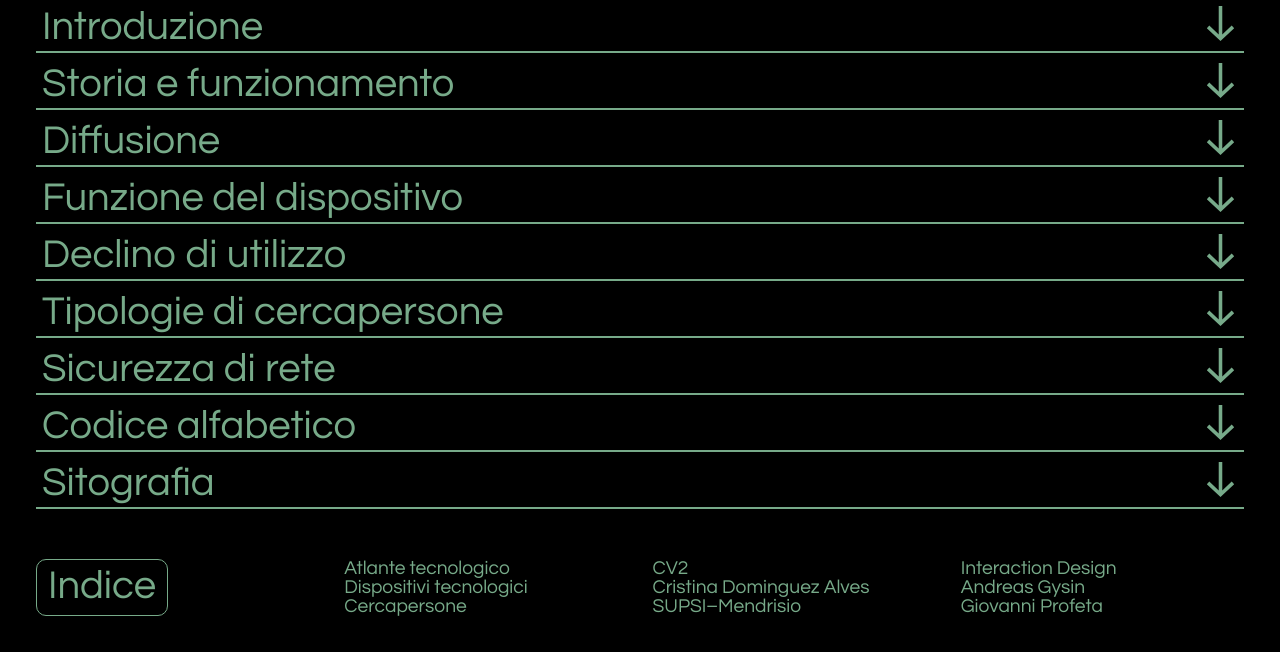
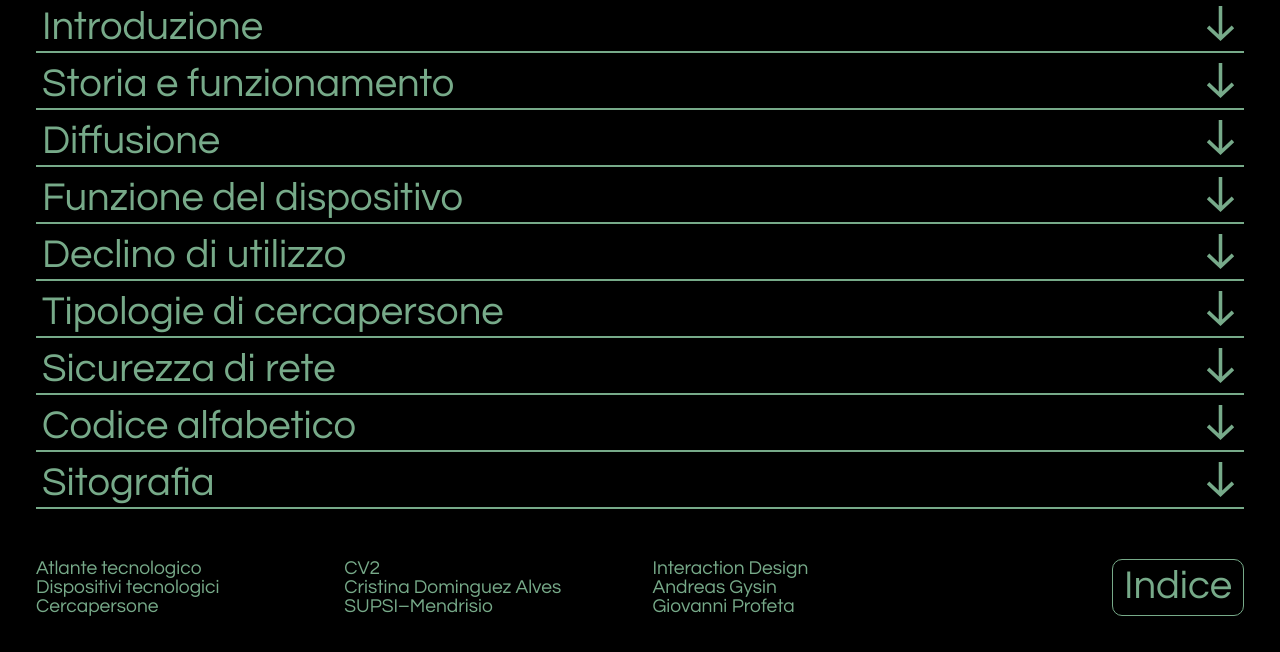
Before and after one commit to DominguezCristina/Cercapersone, a plain HTML site: page index.html in a window 1280 px wide. Shown: the part 754-1406 px from the top of the page. Drawn offline with Linux system fonts and the light colour scheme.

Commit message:
sistemato posizione indice

```diff
--- a/CSS/style.css
+++ b/CSS/style.css
@@ -74,6 +74,8 @@ animation-iteration-count: infinite;
 /*NAV*/
 .border_radius
 {
+display:block;
+margin:0px;
 float:right;
 border-radius:10px;
 padding-top:5px;
@@ -85,7 +87,6 @@ color:#77aa89;
 
 #nav:hover
 {
-float:right;
 background-color:#77aa89;
 color:black;
 
@@ -99,13 +100,13 @@ justify-content: space-between;
 
 #nav
 {
-float:right;
-display:inline-block;
+display:block;
+float: right;
 color:#77aa89;
 background: black;
 text-decoration:none;
 border:1px solid #77aa89;
-margin-top:0px;
+margin:0px;
 font-size:250%;
 font-family:Questrial;
 text-align:center;
--- a/index.html
+++ b/index.html
@@ -617,8 +617,6 @@ del declino di utilizzo.)
 <!--Colophon-->
 	<div class="colophon">
 		<div class="griglia">
-			<a id="nav" class="border_radius span_2" href="#Indice">Indice</a>
-			<div class="span_1"></div>
 			<div class="span_3">
 				<p class="testocolophon">
 				Atlante tecnologico <br>
@@ -640,6 +638,8 @@ del declino di utilizzo.)
 				Giovanni Profeta
 				</p>
 			</div>
+			<div class="span_1"></div>
+			<a style="position:absolute; right:36px" id="nav" class="border_radius span_2" href="#Indice">Indice</a>
 		</div>
 	</div>
 
```
